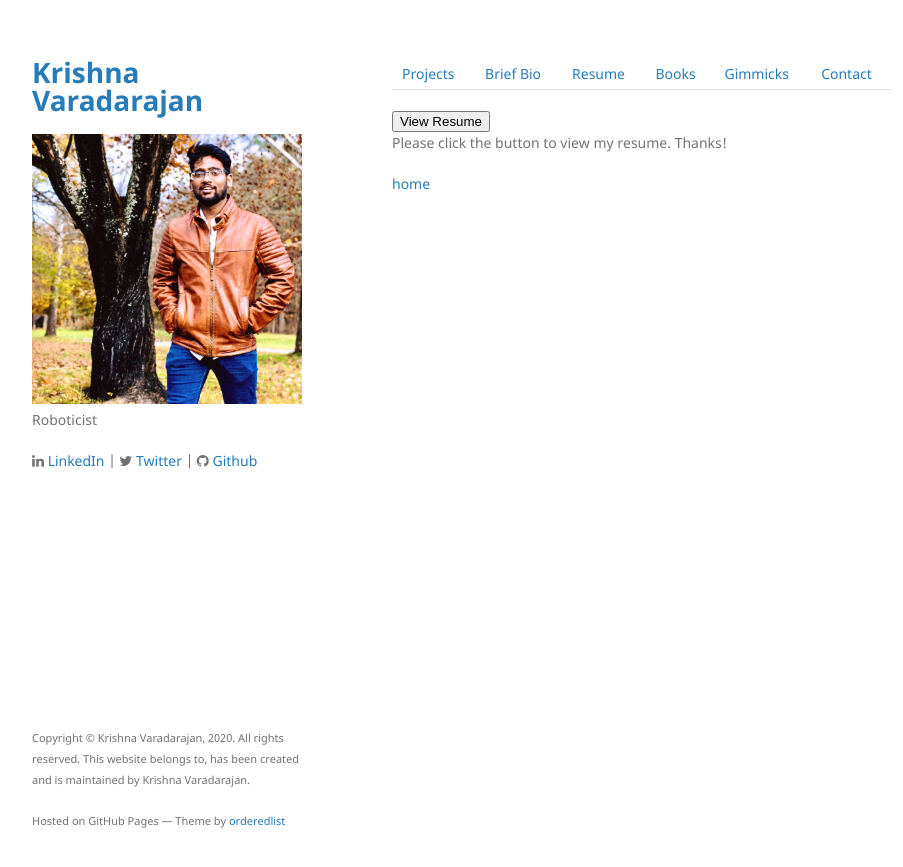
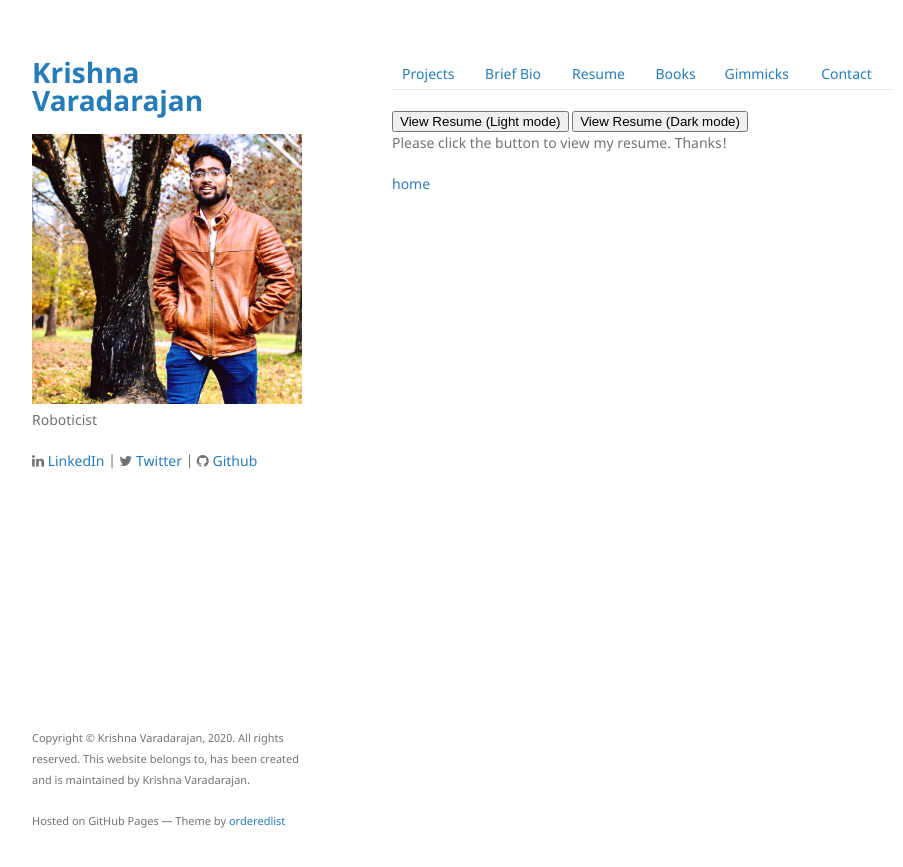
Before and after one commit to iamvarada/iamvarada.github.io, a Jekyll site: the page built from resume.md, in a window 1280 px wide. Shown: the top 867 px of the page, without its empty margins (178-1081 px from the left). Built offline with Jekyll 4.4.1, drawn with Linux system fonts in a browser that asks for light colours.

Commit message:
Added dark mode resume

```diff
--- a/resume.md
+++ b/resume.md
@@ -13,7 +13,7 @@ layout: default
 
 <body>
 
-<button type="submit" onclick="window.open('/assets/docs/Krishna_Varadarajan_web_res.pdf')">View Resume</button>
+<button type="submit" onclick="window.open('/assets/docs/Krishna_Varadarajan_web_res.pdf')">View Resume (Light mode)</button> <button type="submit" onclick="window.open('/assets/docs/Krishna_Varadarajan_web_res_dark_mode.pdf')">View Resume (Dark mode)</button>
 
 <p> Please click the button to view my resume. Thanks! </p>
 
```
Also changed, not shown: 2 other files.
